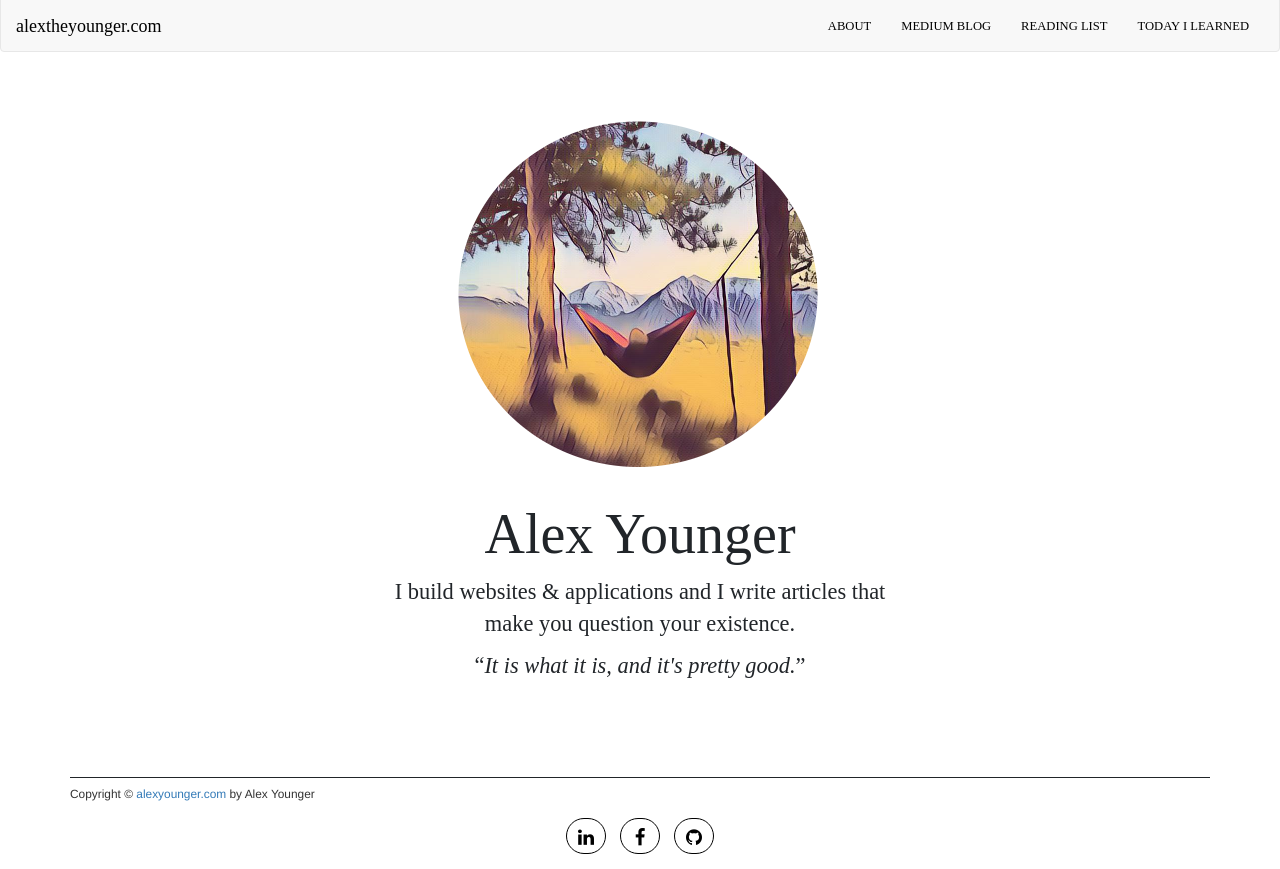
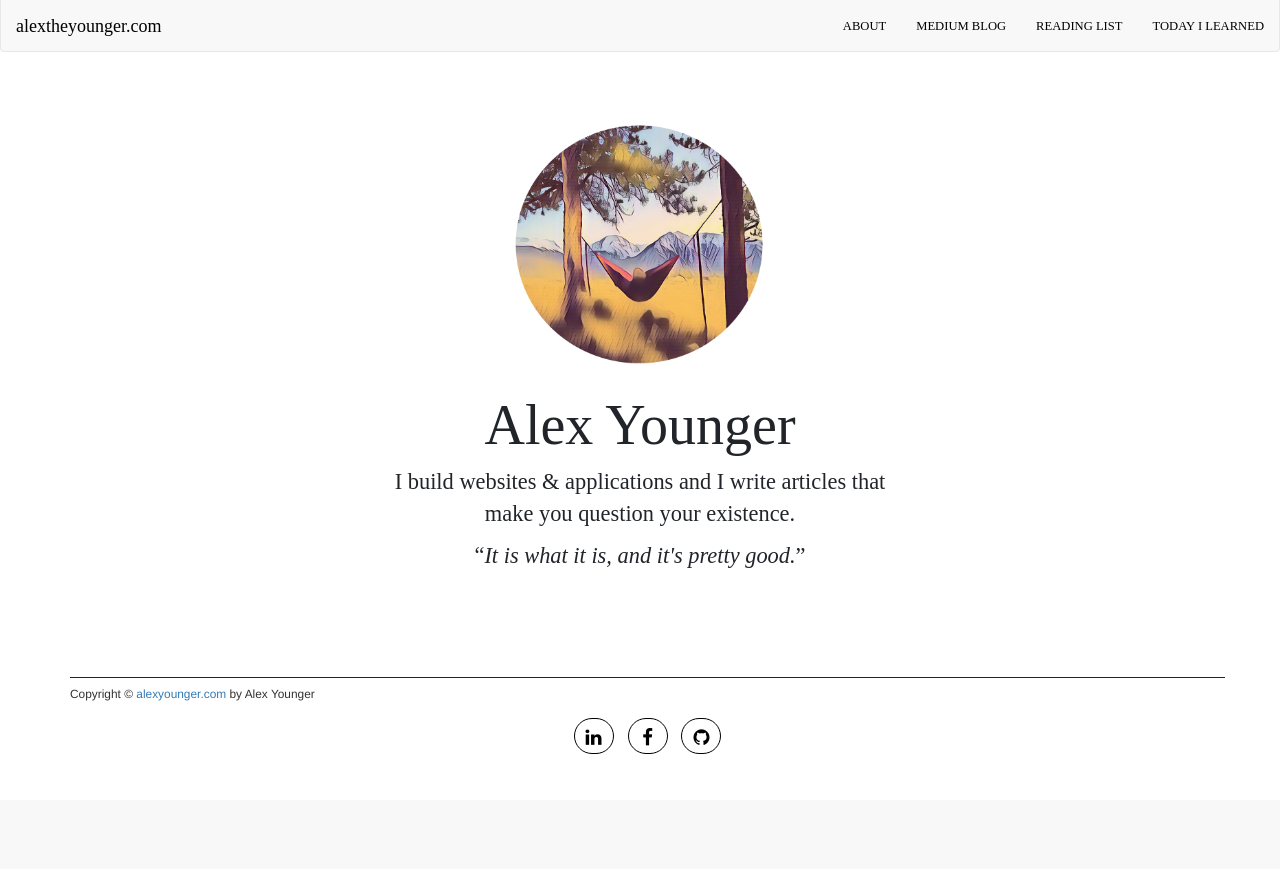
Before and after one commit to AlextheYounga/alpha-blog, a Rails app: page / in a window 1280 px wide. After the commit the page ends 754 px from the top, so only its background shows below. Run offline with Rails 7, Linux system fonts and the light colour scheme; data that the repository does not hold is empty; style sheets or scripts are compiled from the project's sources; some libraries are stand-ins or nearby versions.

Commit message:
Styling Update 1.7

```diff
--- a/app/assets/stylesheets/custom.css.scss
+++ b/app/assets/stylesheets/custom.css.scss
@@ -7,6 +7,10 @@ $navbar-margin-bottom: -20px;
 .navbar-default {
   border: 1px solid #e3e3e3;
   margin-top: -10px;
+}
+
+#navbar_button {
+  float: left;
 }
 
 .navbar-collapse{
@@ -29,15 +33,17 @@ $navbar-margin-bottom: -20px;
 
 ////////////////////////////////////////HOME PAGE//////////////////////////////
 
-#title{
- margin: 50px;
+#header{
+ padding-top: 40px;
+ padding-bottom: 60px;
+ margin: 0 auto;
 }
 
 #hammock {
-  width: 400px;
+  width: 275px;
 }
 
-#display-3 {
+#name {
   font-family: "Libre Baskerville",serif;
   font-size: 4em;
   color: #212529;
@@ -138,6 +144,12 @@ $navbar-margin-bottom: -20px;
   padding-top: 5px;
   border-top: 1px solid #212529;
   clear: both;
+  padding-left: 0 !important;
+  padding-right: 0 !important;
+}
+
+#footer_container {
+  padding-right: 0 !important;
 }
 
 //SOCIAL MEDIA//
--- a/app/views/layouts/_footer.html.erb
+++ b/app/views/layouts/_footer.html.erb
@@ -1,4 +1,4 @@
-<div class="container">
+<div id="footer_container" class="container">
   <footer class="footer">
     <small>
       Copyright &copy; <a href="alextheyounger.com">alexyounger.com</a> by Alex Younger
--- a/app/views/layouts/_navigation.html.erb
+++ b/app/views/layouts/_navigation.html.erb
@@ -1,7 +1,6 @@
 <nav class="navbar navbar-default">
-        <div class="container-fluid">
           <div class="navbar-header">
-            <button type="button" class="navbar-toggle collapsed" data-toggle="collapse" data-target="#navbar" aria-expanded="false" aria-controls="navbar">
+            <button id="navbar_button" type="button" class="navbar-toggle collapsed" data-toggle="collapse" data-target="#navbar" aria-expanded="false" aria-controls="navbar">
               <span class="sr-only">Toggle navigation</span>
               <span class="icon-bar"></span>
               <span class="icon-bar"></span>
--- a/app/views/pages/home.html.erb
+++ b/app/views/pages/home.html.erb
@@ -10,11 +10,11 @@
    <main role="main">
 
 
-    <div align="center" id="title" class="container-fluid">
-      <img id="hammock" <%= image_tag("hammock_cutout.png", :alt => "hammock_cutout") %>
-      <h1 class="display-3" id="display-3">Alex Younger</h1>
+    <div align="center" id="header" class="container-fluid">
+      <img id="hammock" align="center" <%= image_tag("hammock_cutout.png", :alt => "hammock_cutout") %>
+      <h1 class="display-3" id="name">Alex Younger</h1>
       <p align="center" id="header_sub">I build websites & applications and I write articles that make you question your existence.</p>
-     <q id="header_sub"><i>It is what it is, and it's pretty good.</i></q>
+      <q id="header_sub"><i>It is what it is, and it's pretty good.</i></q>
     </div>
 
 
@@ -24,7 +24,7 @@
      then @articles.each do |article|%>
 
     <div class="row">
-      <div class="col-xs-8 col-xs-offset-2">
+      <div id="post_teaser" class="col-xs-8 col-xs-offset-2">
         <div class= "well well-lg">
           <div class= "article-title" id="post-title">
             <%= link_to article.title, article_path(article) %>
```
